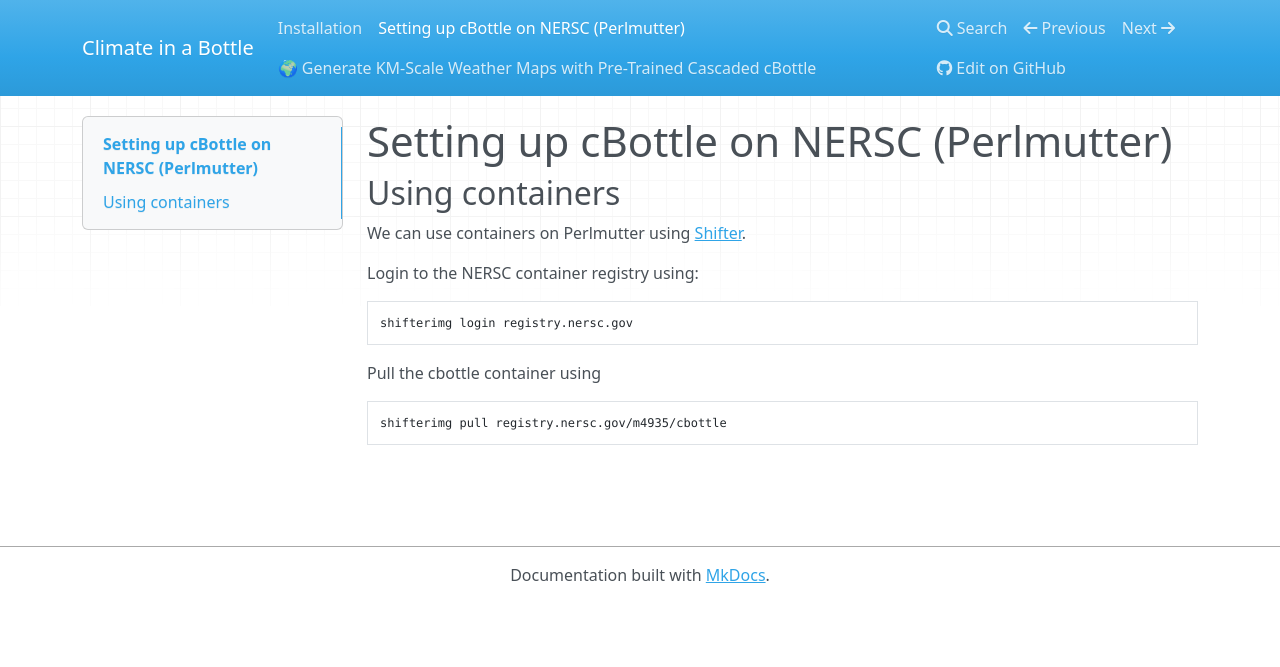
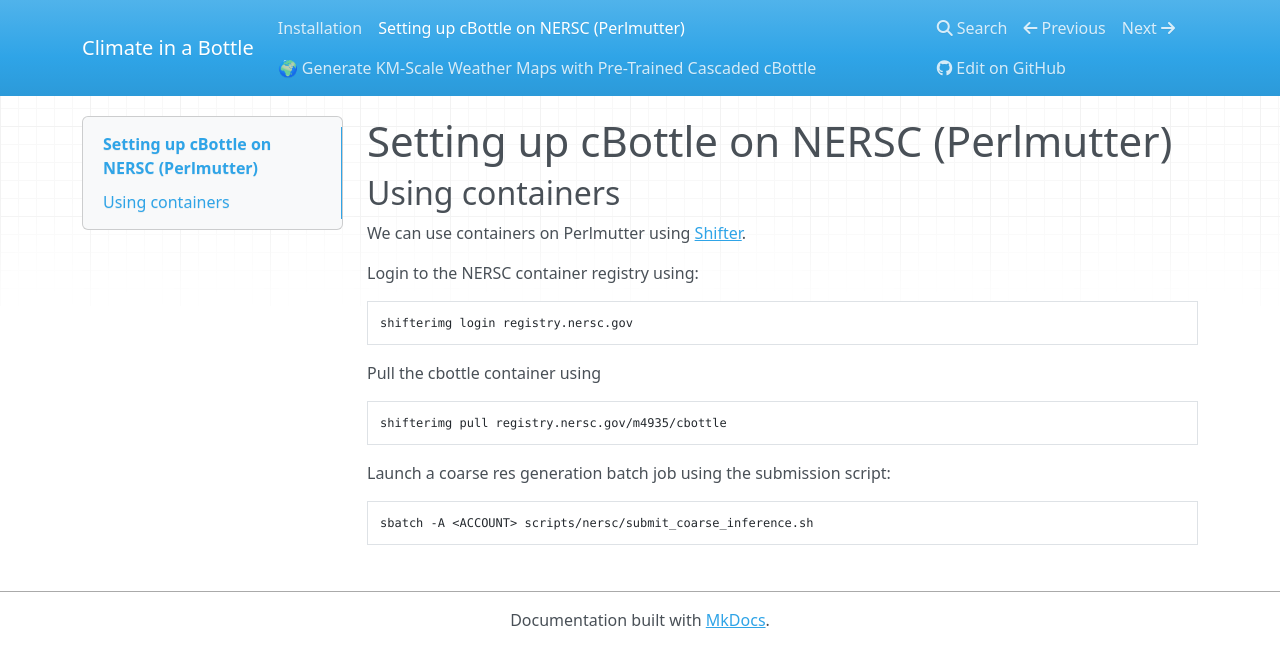
Before and after one commit to randy-chase/cBottle_tio, an MkDocs documentation site: the page built from docs/nersc.md, in a window 1280 px wide. Shown: the top 667 px of the page. Built offline with MkDocs 1.6.1, drawn with Linux system fonts in a browser that asks for light colours; nearby versions of some CDN libraries.

Commit message:
Updating nersc doc

````diff
--- a/docs/nersc.md
+++ b/docs/nersc.md
@@ -12,3 +12,8 @@ Pull the cbottle container using
 ```bash
 shifterimg pull registry.nersc.gov/m4935/cbottle
 ```
+
+Launch a coarse res generation batch job using the submission script:
+```bash
+sbatch -A <ACCOUNT> scripts/nersc/submit_coarse_inference.sh
+```
````
